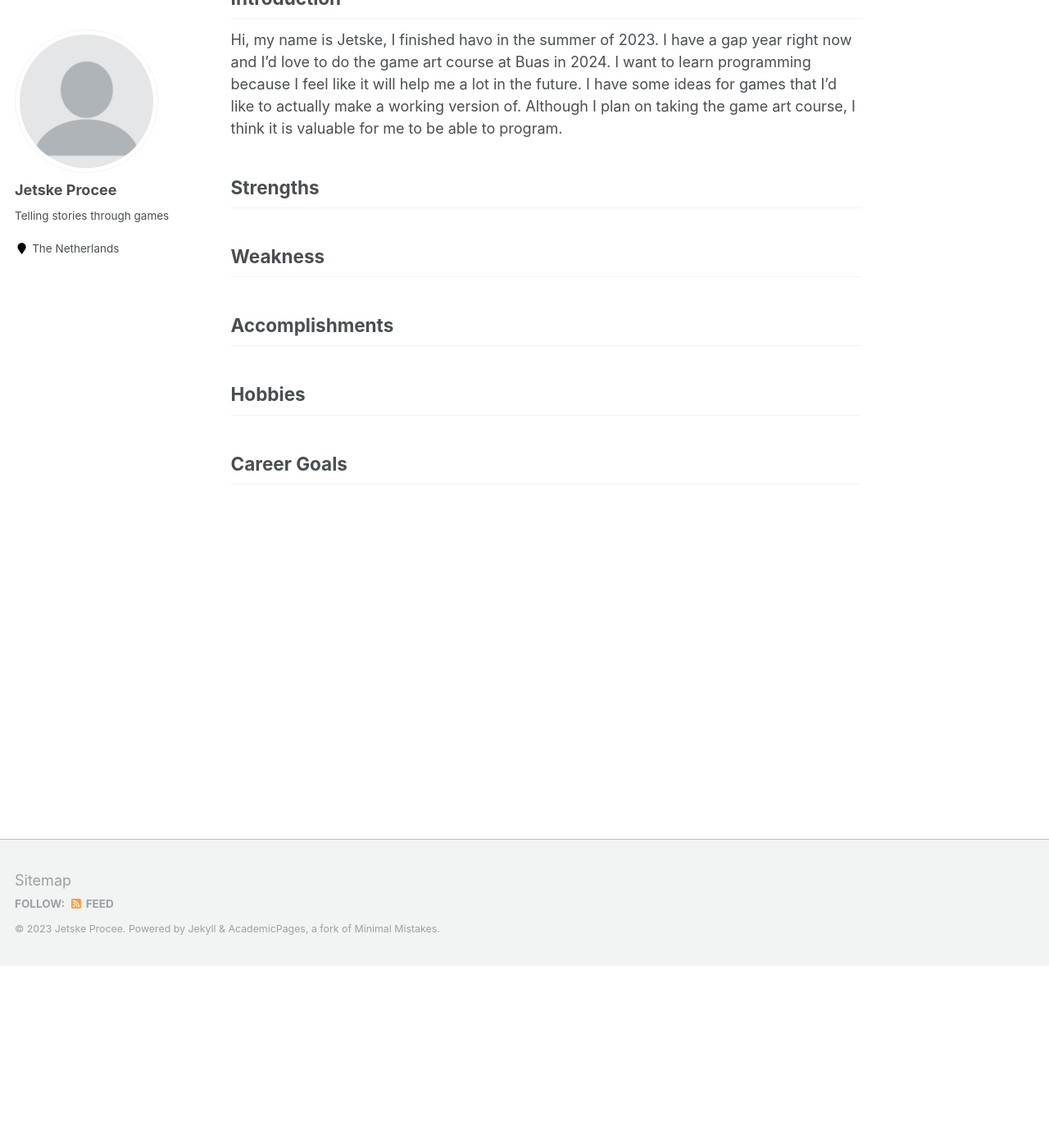
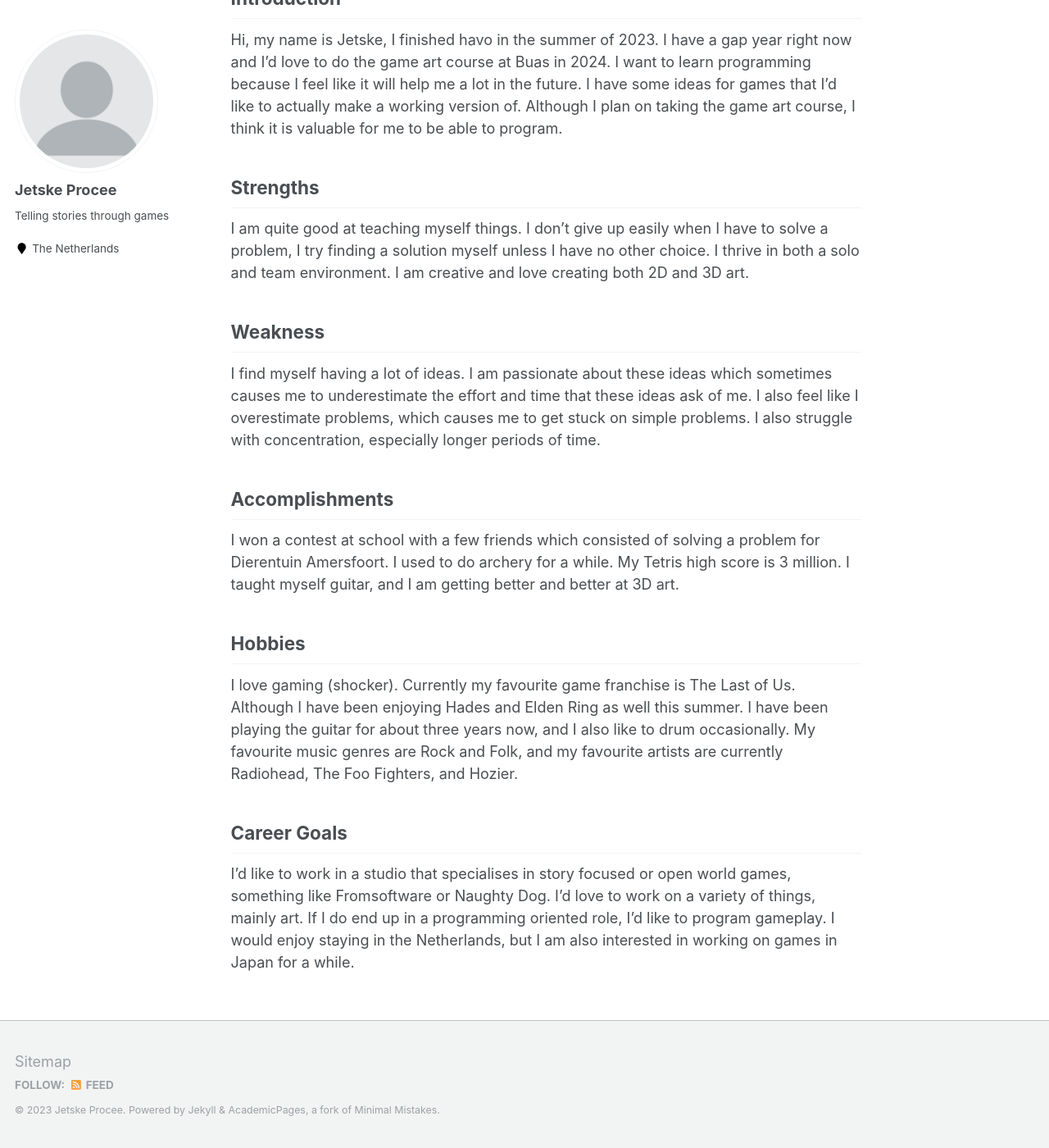
Before and after one commit to Jetplane444/Cpp-for-games, a Jekyll site: the page built from _pages/index.md, in a window 1280 px wide and 1400 px high, scrolled down 221 px. Shown: the whole window at 82% size. Built offline with Jekyll 4.4.1, drawn with Linux system fonts in a browser that asks for light colours.

Commit message:
Updated Introduction

```diff
--- a/_pages/index.md
+++ b/_pages/index.md
@@ -11,32 +11,26 @@ redirect_from:
 ## Introduction
 
 Hi, my name is Jetske, I finished havo in the summer of 2023. I have a gap year right now and I'd love to do the game art course at Buas in 2024. I want to learn programming because I feel like it will help me a lot in the future. I have some ideas for games that I'd like to actually make a working version of. Although I plan on taking the game art course, I think it is valuable for me to be able to program.
+
 ## Strengths
 
-<!---
-What are your strengths? What are you good at? Are you good in math? Do you like solving difficult problems? Do you consider yourself a critical thinker? Do you like to work in teams or do you do better as a solo flyer? What will you do to nourish your strengths?
--->
+I am quite good at teaching myself things. I don’t give up easily when I have to solve a problem, I try finding a solution myself unless I have no other choice. I thrive in both a solo and team environment. I am creative and love creating both 2D and 3D art.
 
 ## Weakness
 
-<!---
-What are you not so good at? What do you find difficult? What do you want to improve about yourself? How do you think you can realize those improvements?
--->
+I find myself having a lot of ideas. I am passionate about these ideas which sometimes causes me to underestimate the effort and time that these ideas ask of me. I also feel like I overestimate problems, which causes me to get stuck on simple problems. I also struggle with concentration, especially longer periods of time.
 
 ## Accomplishments
 
-<!---
-What are you proud of? Have you participated in any sports? Did you win any awards? Did you make something cool with your friends? Use this section to brag about yourself!
--->
+I won a contest at school with a few friends which consisted of solving a problem for Dierentuin Amersfoort. I used to do archery for a while. My Tetris high score is 3 million.
+I taught myself guitar, and I am getting better and better at 3D art.
+
 
 ## Hobbies
 
-<!---
-What do you like doing in your spare time? What is your favorite video game (right now)? What kind of movies do you like? What kind of music do you like? Where is your favorite vacation spot?
--->
+I love gaming (shocker). Currently my favourite game franchise is The Last of Us. Although I have been enjoying Hades and Elden Ring as well this summer. I have been playing the guitar for about three years now, and I also like to drum occasionally. My favourite music genres are Rock and Folk, and my favourite artists are currently Radiohead, The Foo Fighters, and Hozier.
+
 
 ## Career Goals
 
-<!---
-What do you want to do when you graduate? What role do you see yourself in? Do you want to be the graphics programmer on your team or the gameplay programmer? Or maybe you are more interested in physics programming? Or maybe you'd just rather be the all-in-one guy that can help everyone in your team? Where do you want to work? Be specific! What companies appeal to you? Do you want to work in your home country or abroad? What steps do you need to take in order to acquire this job?
--->
+I’d like to work in a studio that specialises in story focused or open world games, something like Fromsoftware or Naughty Dog. I’d love to work on a variety of things, mainly art. If I do end up in a programming oriented role, I’d like to program gameplay. I would enjoy staying in the Netherlands, but I am also interested in working on games in Japan for a while.
```
